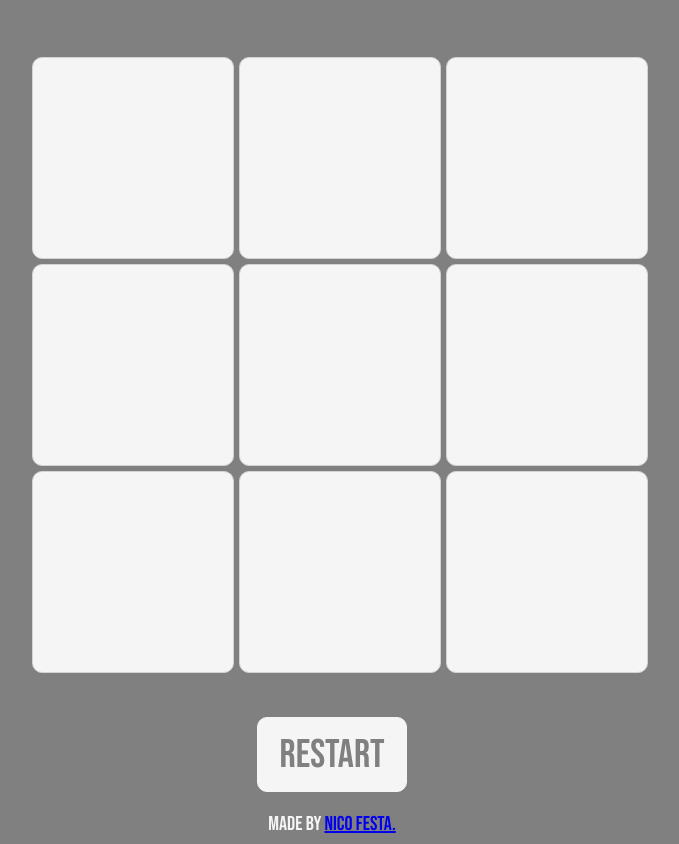
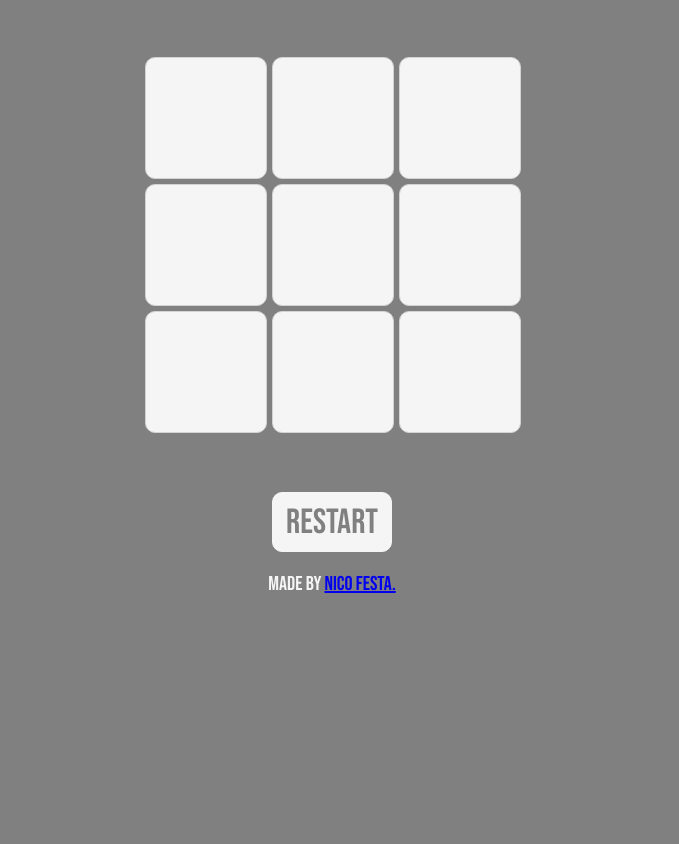
Before and after one commit to FestaNico/Tic-Tac-Toe-AI, a plain HTML site: page index.html in a window 1280 px wide. Shown: the part 414-1258 px from the top of the page, without its empty margins (308-987 px from the left). After the commit the page ends 1018 px from the top, so only its background shows below. Drawn offline with nearby package versions, Linux system fonts and the light colour scheme.

Commit message:
Update style.css

```diff
--- a/style.css
+++ b/style.css
@@ -19,7 +19,7 @@ h1 {
 
 #scoreTable table {
     border-collapse: collapse;
-    width: 20%;
+    width: 17.5%;
     margin: auto;
     text-align: center;
     font-size: 2em;
@@ -33,16 +33,16 @@ h1 {
 #board {
     margin-left: auto;
     margin-right: auto;
-    width: 600px;
-    height: 600px;
+    width: 375px;
+    height: 375px;
     display: grid;
     grid-template-columns: repeat(3, 1fr);
     gap: 5px;
 }
 
 .square {
-    width: 200px;
-    height: 200px;
+    width: 120px;
+    height: 120px;
     border: 1px solid #D3D3D3;
     background-color: #F5F5F5;
     font-size: 100px;
@@ -62,12 +62,12 @@ h1 {
     margin-left: auto;
     margin-right: auto;
     margin-top: 60px;
-    height: 75px;
-    width: 150px;
+    height: 60px;
+    width: 120px;
     background-color: whitesmoke;
     border: 1px solid whitesmoke;
     border-radius: 10px;
-    font-size: 40px;
+    font-size: 35px;
     font-family: "Bebas Neue", sans-serif;
     color:  grey;
 }
```
